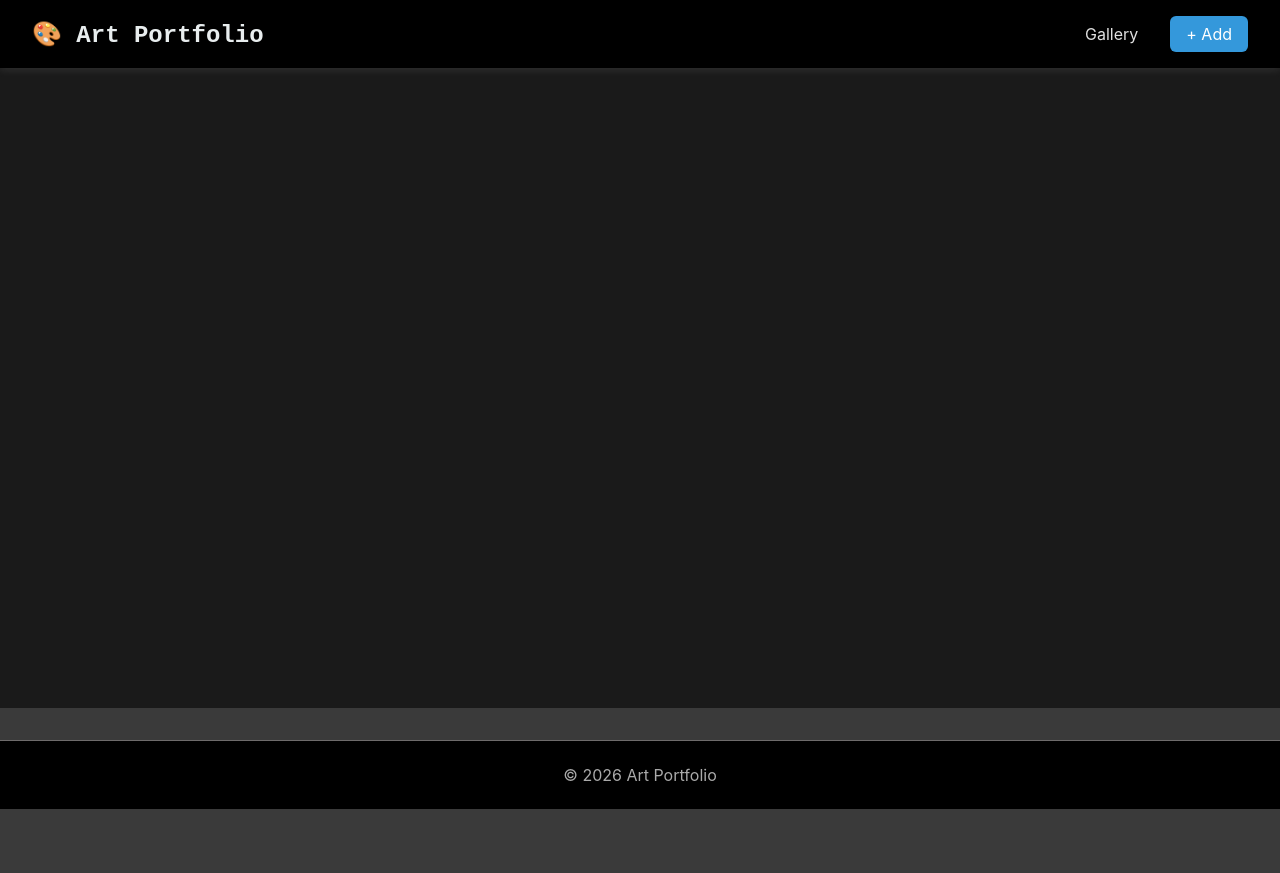
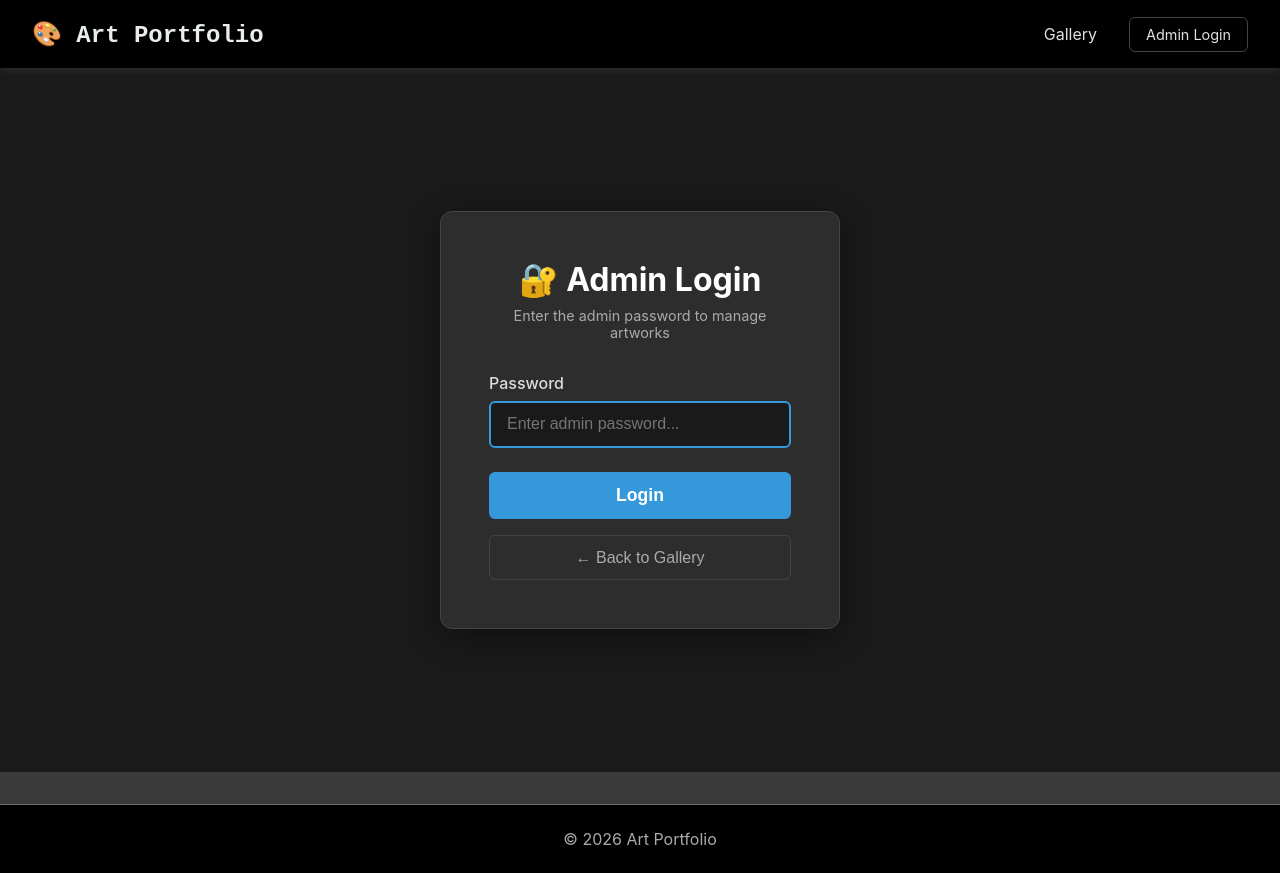
Before and after one commit to Chiralsun/art-portfolio, a React (Vite) app: page /admin/login in a window 1280 px wide. Before the commit the page ends 809 px from the top, so only its background shows below. Built offline with nearby package versions, Linux system fonts and the light colour scheme; no server answers.

Commit message:
admin login added

```diff
--- a/src/App.css
+++ b/src/App.css
@@ -402,7 +402,59 @@
 .actions .back-btn:hover {
     background: #666;
 }
+/*======================================
+admin login styles
+=====================*/
+/* ============================================
+   ADMIN BUTTONS
+   ============================================ */
+.btn-login {
+    background: transparent;
+    color: #e0e0e0;
+    border: 1px solid #444;
+    padding: 0.5rem 1rem;
+    border-radius: 6px;
+    text-decoration: none;
+    transition: all 0.3s;
+    cursor: pointer;
+    font-size: 0.9rem;
+}
 
+.btn-login:hover {
+    background: #3a3a3a;
+    border-color: #3498db;
+    color: #3498db;
+}
+
+.btn-logout {
+    background: #e74c3c;
+    color: white;
+    border: none;
+    padding: 0.5rem 1rem;
+    border-radius: 6px;
+    cursor: pointer;
+    transition: background 0.3s;
+    font-size: 0.9rem;
+}
+
+.btn-logout:hover {
+    background: #c0392b;
+}
+
+/* Hide Add button when not admin */
+.btn-primary {
+    background: #3498db;
+    color: white;
+    text-decoration: none;
+    padding: 0.5rem 1rem;
+    border-radius: 6px;
+    transition: background 0.3s;
+}
+
+.btn-primary:hover {
+    background: #2980b9;
+    color: white;
+}
 /* ============================================
    RESPONSIVE
    ============================================ */
--- a/src/App.jsx
+++ b/src/App.jsx
@@ -1,18 +1,30 @@
+// frontend/src/App.jsx
 import React, { useState, useEffect } from 'react';
 import { BrowserRouter as Router, Routes, Route, Link } from 'react-router-dom';
 import axios from 'axios';
 import './App.css';
 
-// Import components (create these next)
+// Import components
 import ArtworkGrid from './components/ArtworkGrid';
 import ArtworkForm from './components/ArtworkForm';
 import ArtworkDetail from './components/ArtworkDetail';
+import AdminLogin from './pages/AdminLogin';
+import ProtectedRoute from './components/ProtectedRoute';
 
 function App() {
     const API_URL = import.meta.env.VITE_API_URL || 'http://localhost:5000';
 
     const [artworks, setArtworks] = useState([]);
     const [loading, setLoading] = useState(true);
+    const [isAdmin, setIsAdmin] = useState(false);
+
+    // Check if admin is already logged in (from localStorage)
+    useEffect(() => {
+        const adminStatus = localStorage.getItem('isAdmin');
+        if (adminStatus === 'true') {
+            setIsAdmin(true);
+        }
+    }, []);
 
     // Load artworks on startup
     useEffect(() => {
@@ -21,10 +33,7 @@ function App() {
 
     const loadArtworks = async () => {
         try {
-
             const res = await axios.get(`${API_URL}/api/artworks`);
-
-
             setArtworks(res.data);
         } catch (error) {
             console.error('Failed to load artworks:', error);
@@ -46,6 +55,12 @@ function App() {
         setArtworks(artworks.filter(a => a._id !== id));
     };
 
+    // Logout function
+    const handleLogout = () => {
+        setIsAdmin(false);
+        localStorage.removeItem('isAdmin');
+    };
+
     return (
         <Router>
             <div className="App">
@@ -54,36 +69,62 @@ function App() {
                     <Link to="/" className="logo">🎨 Art Portfolio</Link>
                     <nav>
                         <Link to="/">Gallery</Link>
+
+                        {/* Show Admin links only if logged in */}
+                        {isAdmin ? (
+                            <>
                                 <Link to="/add" className="btn-primary">+ Add</Link>
+                                <button onClick={handleLogout} className="btn-logout">
+                                    Logout
+                                </button>
+                            </>
+                        ) : (
+                            <Link to="/admin/login" className="btn-login">Admin Login</Link>
+                        )}
                     </nav>
                 </header>
 
                 {/* Main Content */}
                 <main className="app-main">
                     <Routes>
+                        {/* Public Routes */}
 <Route path="/" element={
     <ArtworkGrid
         artworks={artworks}
         loading={loading}
+        isAdmin={isAdmin}
+        onDelete={handleDeleteArtwork}
     />
 } />
 
-                        <Route path="/add" element={
-                            <ArtworkForm onSuccess={handleAddArtwork} />
-                        } />
-
-                        <Route path="/edit/:id" element={
-                            <ArtworkForm
-                                artwork={artworks.find(a => a._id === window.location.pathname.split('/')[2])}
-                                onSuccess={handleUpdateArtwork}
-                            />
-                        } />
 
 <Route path="/artwork/:id" element={
     <ArtworkDetail
         artwork={artworks.find(a => a._id === window.location.pathname.split('/')[2])}
         onDelete={handleDeleteArtwork}
+        isAdmin={isAdmin}
     />
+} />
+
+
+                        <Route path="/admin/login" element={
+                            <AdminLogin setIsAdmin={setIsAdmin} />
+                        } />
+
+                        {/* Protected Routes (Admin Only) */}
+                        <Route path="/add" element={
+                            <ProtectedRoute isAdmin={isAdmin}>
+                                <ArtworkForm onSuccess={handleAddArtwork} />
+                            </ProtectedRoute>
+                        } />
+
+                        <Route path="/edit/:id" element={
+                            <ProtectedRoute isAdmin={isAdmin}>
+                                <ArtworkForm
+                                    artwork={artworks.find(a => a._id === window.location.pathname.split('/')[2])}
+                                    onSuccess={handleUpdateArtwork}
+                                />
+                            </ProtectedRoute>
                         } />
                     </Routes>
                 </main>
--- a/src/components/ArtworkDetail.jsx
+++ b/src/components/ArtworkDetail.jsx
@@ -2,7 +2,7 @@ import React, { useState, useEffect } from 'react';
 import { useParams, useNavigate, Link } from 'react-router-dom';
 import axios from 'axios';
 
-const ArtworkDetail = ({ artwork, onDelete }) => {
+const ArtworkDetail = ({ artwork, onDelete ,isAdmin }) => {
     const API_URL = import.meta.env.VITE_API_URL || 'http://localhost:5000';
 
     const { id } = useParams();
@@ -92,11 +92,16 @@ await axios.delete(`${API_URL}/api/artworks/${id}`);
                         ))}
                     </div>
                 )}
-                <div className="actions">
-                    <Link to={`/edit/${artworkData._id}`} className="edit-btn">Edit</Link>
-                    <button onClick={handleDelete} className="delete-btn">Delete</button>
-                    <Link to="/" className="back-btn">Back to Gallery</Link>
-                </div>
+<div className="actions">
+    {isAdmin && (
+        <>
+            <Link to={`/edit/${artworkData._id}`} className="edit-btn">Edit</Link>
+            <button onClick={handleDelete} className="delete-btn">Delete</button>
+        </>
+    )}
+    <Link to="/" className="back-btn">Back to Gallery</Link>
+</div>
+
             </div>
         </div>
     );
--- /dev/null
+++ b/src/components/ProtectedRoute.jsx
@@ -0,0 +1,18 @@
+// frontend/src/components/ProtectedRoute.jsx
+import React from 'react';
+import { Navigate } from 'react-router-dom';
+
+const ProtectedRoute = ({ children, isAdmin }) => {
+    // Check if admin is logged in (from state or localStorage)
+    const isAuthenticated = isAdmin || localStorage.getItem('isAdmin') === 'true';
+
+    if (!isAuthenticated) {
+        // Redirect to login page
+        return <Navigate to="/admin/login" replace />;
+    }
+
+    // Allow access to protected content
+    return children;
+};
+
+export default ProtectedRoute;
--- /dev/null
+++ b/src/pages/AdminLogin.css
@@ -0,0 +1,104 @@
+/* frontend/src/pages/AdminLogin.css */
+.admin-login-container {
+    display: flex;
+    justify-content: center;
+    align-items: center;
+    min-height: 80vh;
+    padding: 2rem;
+}
+
+.admin-login-card {
+    background: #2d2d2d;
+    padding: 3rem;
+    border-radius: 12px;
+    box-shadow: 0 8px 30px rgba(0, 0, 0, 0.4);
+    max-width: 400px;
+    width: 100%;
+    border: 1px solid #444;
+}
+
+.admin-login-card h2 {
+    color: #ffffff;
+    font-size: 2rem;
+    margin-bottom: 0.5rem;
+    text-align: center;
+}
+
+.login-subtitle {
+    color: #aaa;
+    text-align: center;
+    margin-bottom: 2rem;
+    font-size: 0.9rem;
+}
+
+.admin-login-form .form-group {
+    margin-bottom: 1.5rem;
+}
+
+.admin-login-form .form-group label {
+    display: block;
+    color: #ddd;
+    margin-bottom: 0.5rem;
+    font-weight: 500;
+}
+
+.admin-login-form .form-group input {
+    width: 100%;
+    padding: 0.8rem 1rem;
+    background: #1a1a1a;
+    border: 2px solid #444;
+    border-radius: 6px;
+    color: #e0e0e0;
+    font-size: 1rem;
+    transition: border-color 0.3s;
+}
+
+.admin-login-form .form-group input:focus {
+    border-color: #3498db;
+    outline: none;
+}
+
+.error-message {
+    color: #ff6b6b;
+    background: #3a1a1a;
+    padding: 0.8rem;
+    border-radius: 6px;
+    margin-bottom: 1rem;
+    text-align: center;
+    border: 1px solid #ff6b6b;
+}
+
+.login-btn {
+    width: 100%;
+    padding: 0.8rem;
+    background: #3498db;
+    color: white;
+    border: none;
+    border-radius: 6px;
+    font-size: 1.1rem;
+    font-weight: 600;
+    cursor: pointer;
+    transition: background 0.3s;
+    margin-bottom: 1rem;
+}
+
+.login-btn:hover {
+    background: #2980b9;
+}
+
+.back-btn {
+    width: 100%;
+    padding: 0.8rem;
+    background: transparent;
+    color: #aaa;
+    border: 1px solid #444;
+    border-radius: 6px;
+    font-size: 1rem;
+    cursor: pointer;
+    transition: all 0.3s;
+}
+
+.back-btn:hover {
+    background: #3a3a3a;
+    color: #fff;
+}
--- /dev/null
+++ b/src/pages/AdminLogin.jsx
@@ -0,0 +1,66 @@
+// my-react-app/src/pages/AdminLogin.jsx
+import React, { useState } from 'react';
+import { useNavigate } from 'react-router-dom';
+import './AdminLogin.css';
+
+const AdminLogin = ({ setIsAdmin }) => {
+    const [password, setPassword] = useState('');
+    const [error, setError] = useState('');
+    const navigate = useNavigate();
+
+    const handleSubmit = (e) => {
+        e.preventDefault();
+
+        // ✅ Set your admin password here
+        const ADMIN_PASSWORD = 'artadmin2026'; // Change this to your own password!
+
+        if (password === ADMIN_PASSWORD) {
+            setIsAdmin(true);
+            // Save login status in localStorage (so it persists)
+            localStorage.setItem('isAdmin', 'true');
+            navigate('/');
+        } else {
+            setError('Incorrect password. Please try again.');
+            setPassword('');
+        }
+    };
+
+    return (
+        <div className="admin-login-container">
+            <div className="admin-login-card">
+                <h2>🔐 Admin Login</h2>
+                <p className="login-subtitle">Enter the admin password to manage artworks</p>
+
+                <form onSubmit={handleSubmit} className="admin-login-form">
+                    <div className="form-group">
+                        <label>Password</label>
+                        <input
+                            type="password"
+                            value={password}
+                            onChange={(e) => setPassword(e.target.value)}
+                            placeholder="Enter admin password..."
+                            required
+                            autoFocus
+                        />
+                    </div>
+
+                    {error && <div className="error-message">{error}</div>}
+
+                    <button type="submit" className="login-btn">
+                        Login
+                    </button>
+
+                    <button
+                        type="button"
+                        className="back-btn"
+                        onClick={() => navigate('/')}
+                    >
+                        ← Back to Gallery
+                    </button>
+                </form>
+            </div>
+        </div>
+    );
+};
+
+export default AdminLogin;
```
Also changed, not shown: src/components/ArtworkGrid.jsx (+40 -8 lines). Lines whose indentation alone changed are shown as unchanged.
